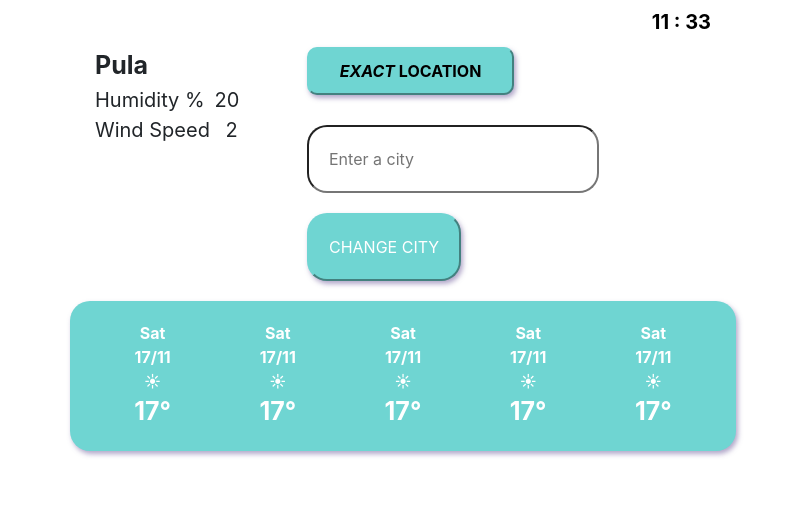
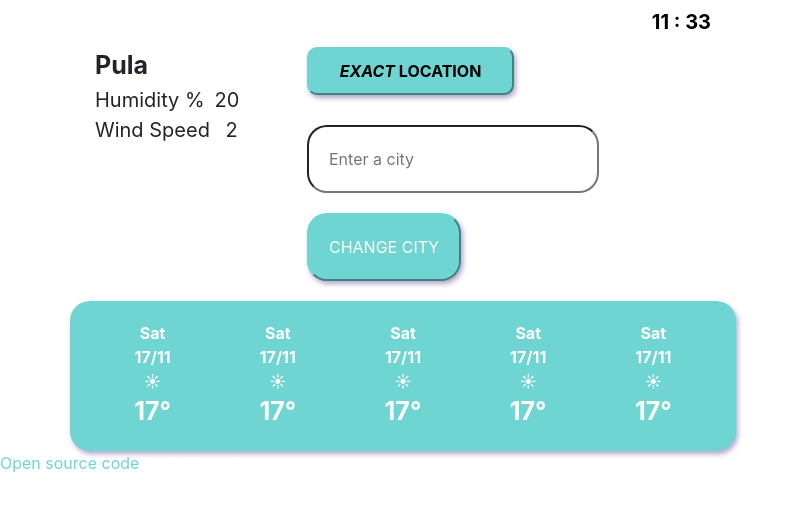
Before and after one commit to CrisLeash/my-WeatherApp, a plain HTML site: page index.html in a window 1280 px wide. Shown: the part 231-738 px from the top of the page, without its empty margins (0-803 px from the left). Drawn offline with nearby package versions, Linux system fonts and the light colour scheme; a web font is replaced by a local one.

Commit message:
updated link for open source

```diff
--- a/index.html
+++ b/index.html
@@ -90,6 +90,7 @@
           </div>
       </div>
   </div>
+  <p><a href="https://github.com/CrisLeash/my-WeatherApp.git">Open source code</a> by CrisLeash </p>
   <script src="src/script.js"></script>
   </body>
 </html>
```
